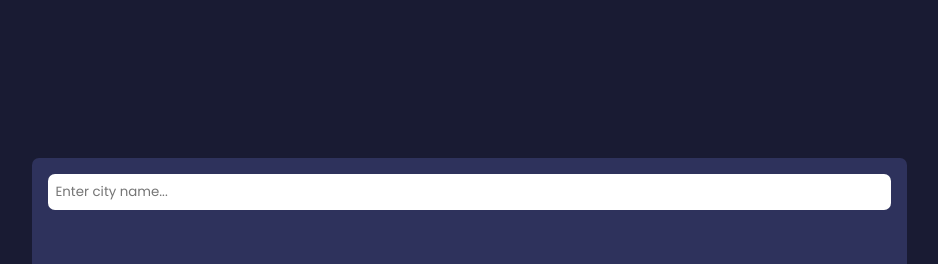
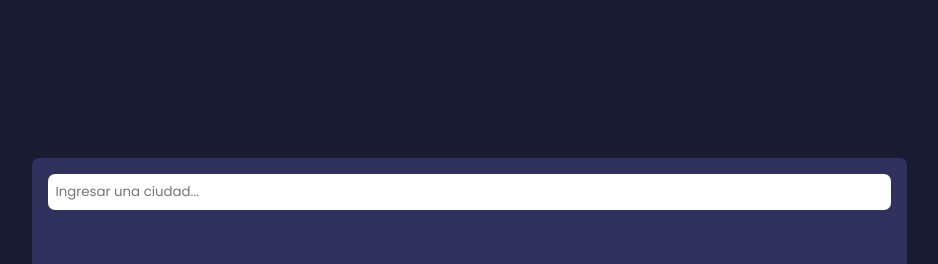
Before and after one commit to powermetal/weather-app, a React (Create React App) app: page / in a window 1280 px wide. Shown: the top 264 px of the page, without its empty margins (171-1109 px from the left). Built offline with nearby package versions, Linux system fonts and the light colour scheme.

Commit message:
Changed input placeholder value

```diff
--- a/src/components/SearchBar/SearchBar.js
+++ b/src/components/SearchBar/SearchBar.js
@@ -17,7 +17,7 @@ const SearchBar = () => {
     <form className="searchbar" onSubmit={(e) => onSubmitSearch(e)}>
       <input
         onChange={(e) => setCity(e.target.value.trim())}
-        placeholder="Enter city name..."
+        placeholder="Ingresar una ciudad..."
       />
     </form>
   );
--- a/src/components/Searchbar/SearchBar.js
+++ b/src/components/Searchbar/SearchBar.js
@@ -17,7 +17,7 @@ const SearchBar = () => {
     <form className="searchbar" onSubmit={(e) => onSubmitSearch(e)}>
       <input
         onChange={(e) => setCity(e.target.value.trim())}
-        placeholder="Enter city name..."
+        placeholder="Ingresar una ciudad..."
       />
     </form>
   );
```
